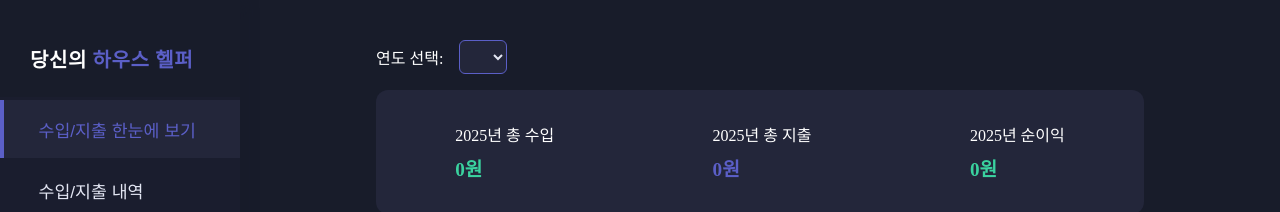
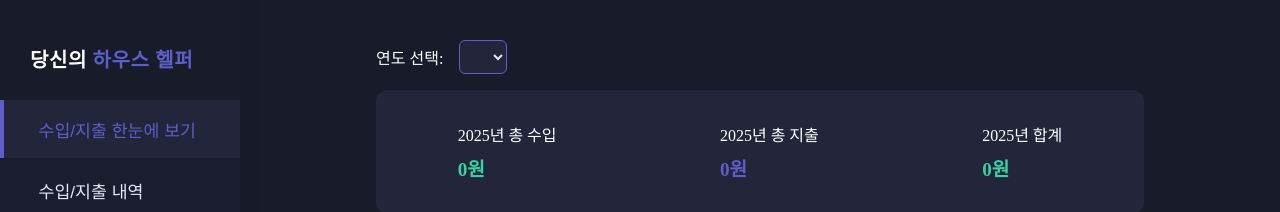
Before and after one commit to uranny/YourHouseHelper, a React (Vite) app: page / in a window 1280 px wide. Shown: the top 212 px of the page. Built offline with nearby package versions, Linux system fonts and the light colour scheme.

Commit message:
chore : fix

```diff
--- a/src/components/DashboardSummary/DashboardSummary.jsx
+++ b/src/components/DashboardSummary/DashboardSummary.jsx
@@ -13,7 +13,7 @@ function DashboardSummary({ year, income, expense, net }) {
         <S.SummaryValue color="#5b5fc7">{expense.toLocaleString()}원</S.SummaryValue>
       </div>
       <div>
-        <S.SummaryTitle>{year}년 순이익</S.SummaryTitle>
+        <S.SummaryTitle>{year}년 합계</S.SummaryTitle>
         <S.SummaryValue color={net >= 0 ? '#3ad29f' : '#e74c3c'}>{net.toLocaleString()}원</S.SummaryValue>
       </div>
     </S.SummaryBox>
```
